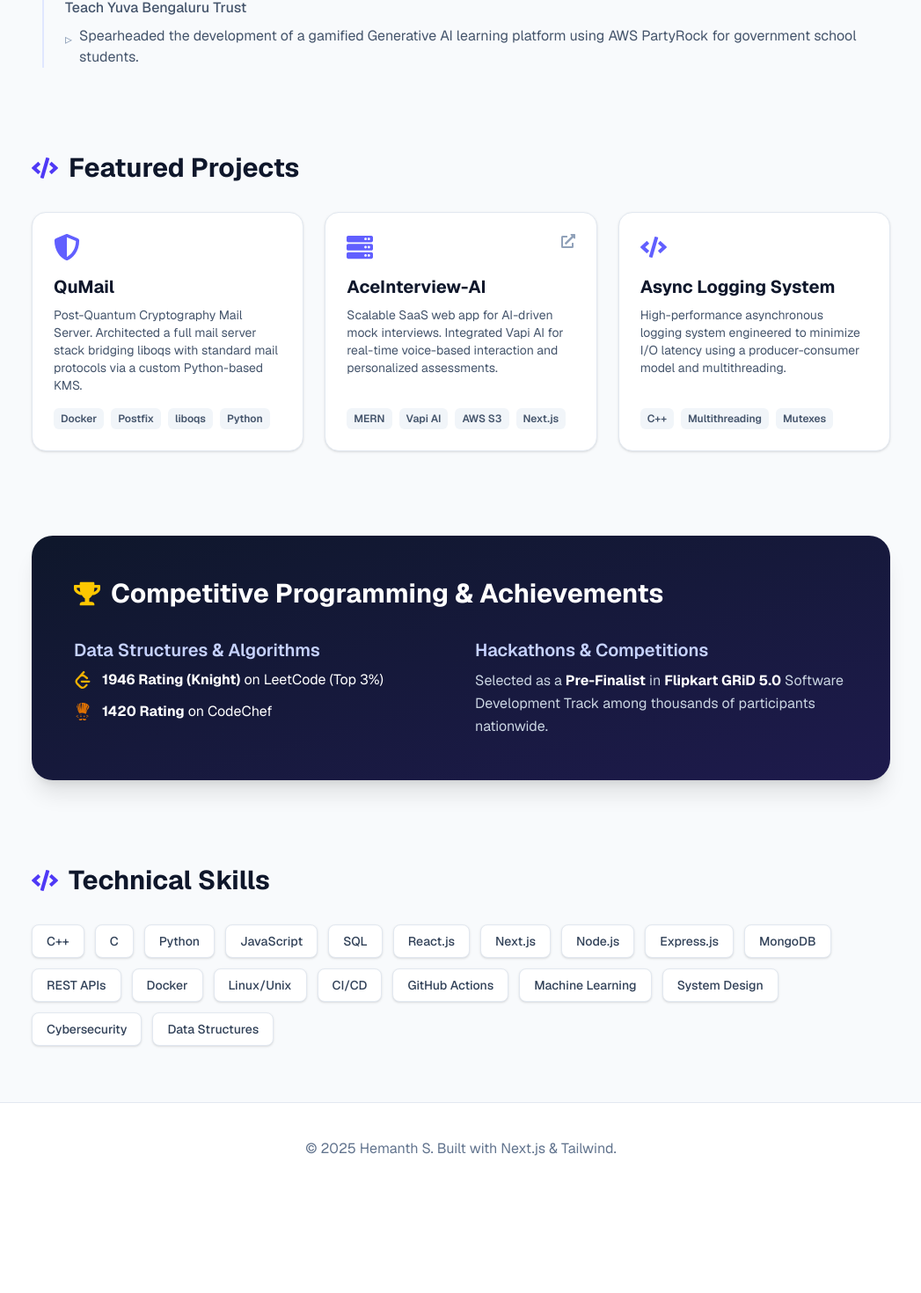
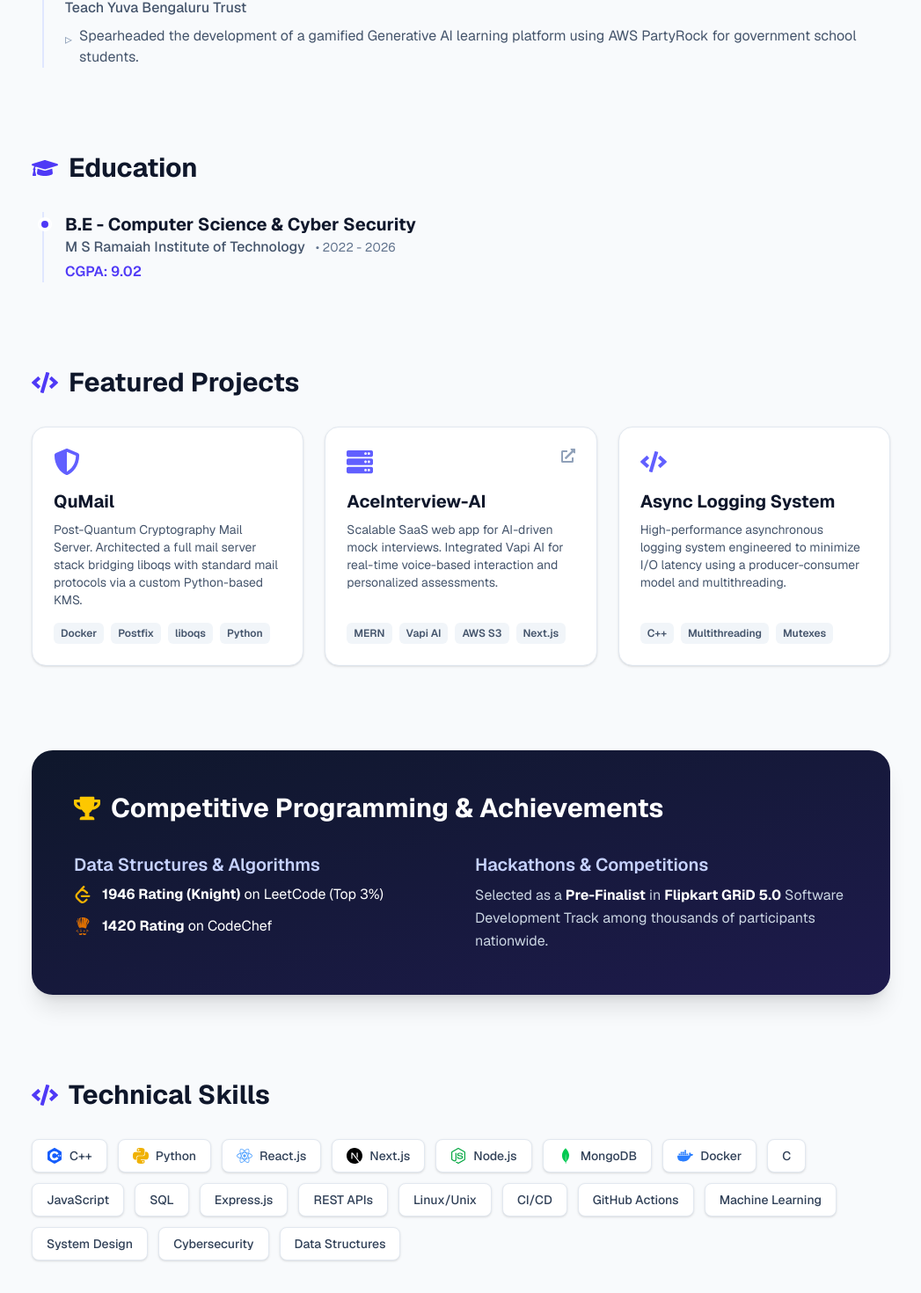
Before and after one commit to zennyMe17/hemanth_portfolio, a Next.js app: page / in a window 1280 px wide. Shown: the part 1048-2518 px from the top of the page at 88% size, without its empty margins (116-1163 px from the left). Before the commit the page ends 2406 px from the top, so only its background shows below. Built offline with nearby package versions, Linux system fonts and the light colour scheme.

Commit message:
Refactor imports and add LinkedIn link
Updated the import statement for react-icons and added a LinkedIn link to the contact information.

```diff
--- a/app/page.tsx
+++ b/app/page.tsx
@@ -14,15 +14,25 @@
   FaServer,
   FaShieldAlt,
 } from "react-icons/fa";
-import { SiLeetcode, SiCodechef, SiNextdotjs, SiReact, SiNodedotjs, SiMongodb, SiDocker, SiCplusplus, SiPython } from "react-icons/si";
+import {
+  SiLeetcode,
+  SiCodechef,
+  SiNextdotjs,
+  SiReact,
+  SiNodedotjs,
+  SiMongodb,
+  SiDocker,
+  SiCplusplus,
+  SiPython,
+} from "react-icons/si";
 
 export default function Home() {
   const contact = {
     email: "gowda.hemanth.1718@gmail.com",
+    linkedin: "https://www.linkedin.com/in/hemanth-s-b239b02b3/",
     github: "https://github.com/zennyMe17",
     leetcode: "https://leetcode.com/u/CuteItachi1718/",
     codechef: "https://www.codechef.com/users/uchiha_hemanth",
-    phone: "+91-7022158519",
   };
 
   return (
@@ -55,6 +65,9 @@
           <div className="flex flex-wrap gap-4">
             <a href={contact.github} target="_blank" rel="noopener noreferrer" className="p-3 bg-slate-900 text-white rounded-lg hover:bg-slate-800 transition-all hover:-translate-y-1 shadow-md flex items-center gap-2">
               <FaGithub className="text-xl" /> GitHub
+            </a>
+            <a href={contact.linkedin} target="_blank" rel="noopener noreferrer" className="p-3 bg-blue-600 text-white rounded-lg hover:bg-blue-700 transition-all hover:-translate-y-1 shadow-md flex items-center gap-2">
+              <FaLinkedin className="text-xl" /> LinkedIn
             </a>
             <a href={contact.leetcode} target="_blank" rel="noopener noreferrer" className="p-3 bg-yellow-500 text-white rounded-lg hover:bg-yellow-600 transition-all hover:-translate-y-1 shadow-md flex items-center gap-2">
               <SiLeetcode className="text-xl" /> LeetCode
@@ -96,6 +109,21 @@
               </ul>
             </div>
 
+          </div>
+        </section>
+
+        {/* ===== Education Section ===== */}
+        <section>
+          <h2 className="text-3xl font-bold text-slate-900 mb-8 flex items-center gap-3">
+            <FaGraduationCap className="text-indigo-600" /> Education
+          </h2>
+          <div className="space-y-6 border-l-2 border-indigo-100 ml-3 pl-6">
+            <div className="relative">
+              <div className="absolute -left-[31px] top-1.5 h-4 w-4 rounded-full border-4 border-white bg-indigo-600"></div>
+              <h3 className="text-xl font-bold text-slate-900">B.E - Computer Science & Cyber Security</h3>
+              <p className="text-slate-600 font-medium">M S Ramaiah Institute of Technology <span className="text-slate-500 font-normal text-sm ml-2">• 2022 - 2026</span></p>
+              <p className="text-indigo-600 font-semibold mt-1">CGPA: 9.02</p>
+            </div>
           </div>
         </section>
 
@@ -194,10 +222,19 @@
             <FaCode className="text-indigo-600" /> Technical Skills
           </h2>
           <div className="flex flex-wrap gap-3">
+            {/* Icons mapping */}
+            <span className="flex items-center gap-2 px-4 py-2 bg-white border border-slate-200 text-slate-700 rounded-lg text-sm font-medium hover:border-indigo-400 hover:text-indigo-700 transition-colors cursor-default shadow-sm"><SiCplusplus className="text-blue-600 text-lg" /> C++</span>
+            <span className="flex items-center gap-2 px-4 py-2 bg-white border border-slate-200 text-slate-700 rounded-lg text-sm font-medium hover:border-indigo-400 hover:text-indigo-700 transition-colors cursor-default shadow-sm"><SiPython className="text-yellow-500 text-lg" /> Python</span>
+            <span className="flex items-center gap-2 px-4 py-2 bg-white border border-slate-200 text-slate-700 rounded-lg text-sm font-medium hover:border-indigo-400 hover:text-indigo-700 transition-colors cursor-default shadow-sm"><SiReact className="text-blue-400 text-lg" /> React.js</span>
+            <span className="flex items-center gap-2 px-4 py-2 bg-white border border-slate-200 text-slate-700 rounded-lg text-sm font-medium hover:border-indigo-400 hover:text-indigo-700 transition-colors cursor-default shadow-sm"><SiNextdotjs className="text-black text-lg" /> Next.js</span>
+            <span className="flex items-center gap-2 px-4 py-2 bg-white border border-slate-200 text-slate-700 rounded-lg text-sm font-medium hover:border-indigo-400 hover:text-indigo-700 transition-colors cursor-default shadow-sm"><SiNodedotjs className="text-green-600 text-lg" /> Node.js</span>
+            <span className="flex items-center gap-2 px-4 py-2 bg-white border border-slate-200 text-slate-700 rounded-lg text-sm font-medium hover:border-indigo-400 hover:text-indigo-700 transition-colors cursor-default shadow-sm"><SiMongodb className="text-green-500 text-lg" /> MongoDB</span>
+            <span className="flex items-center gap-2 px-4 py-2 bg-white border border-slate-200 text-slate-700 rounded-lg text-sm font-medium hover:border-indigo-400 hover:text-indigo-700 transition-colors cursor-default shadow-sm"><SiDocker className="text-blue-500 text-lg" /> Docker</span>
+
+            {/* Text only mapping */}
             {[
-              "C++", "C", "Python", "JavaScript", "SQL",
-              "React.js", "Next.js", "Node.js", "Express.js", "MongoDB", "REST APIs",
-              "Docker", "Linux/Unix", "CI/CD", "GitHub Actions",
+              "C", "JavaScript", "SQL", "Express.js", "REST APIs",
+              "Linux/Unix", "CI/CD", "GitHub Actions",
               "Machine Learning", "System Design", "Cybersecurity", "Data Structures"
             ].map((skill) => (
               <span
```
